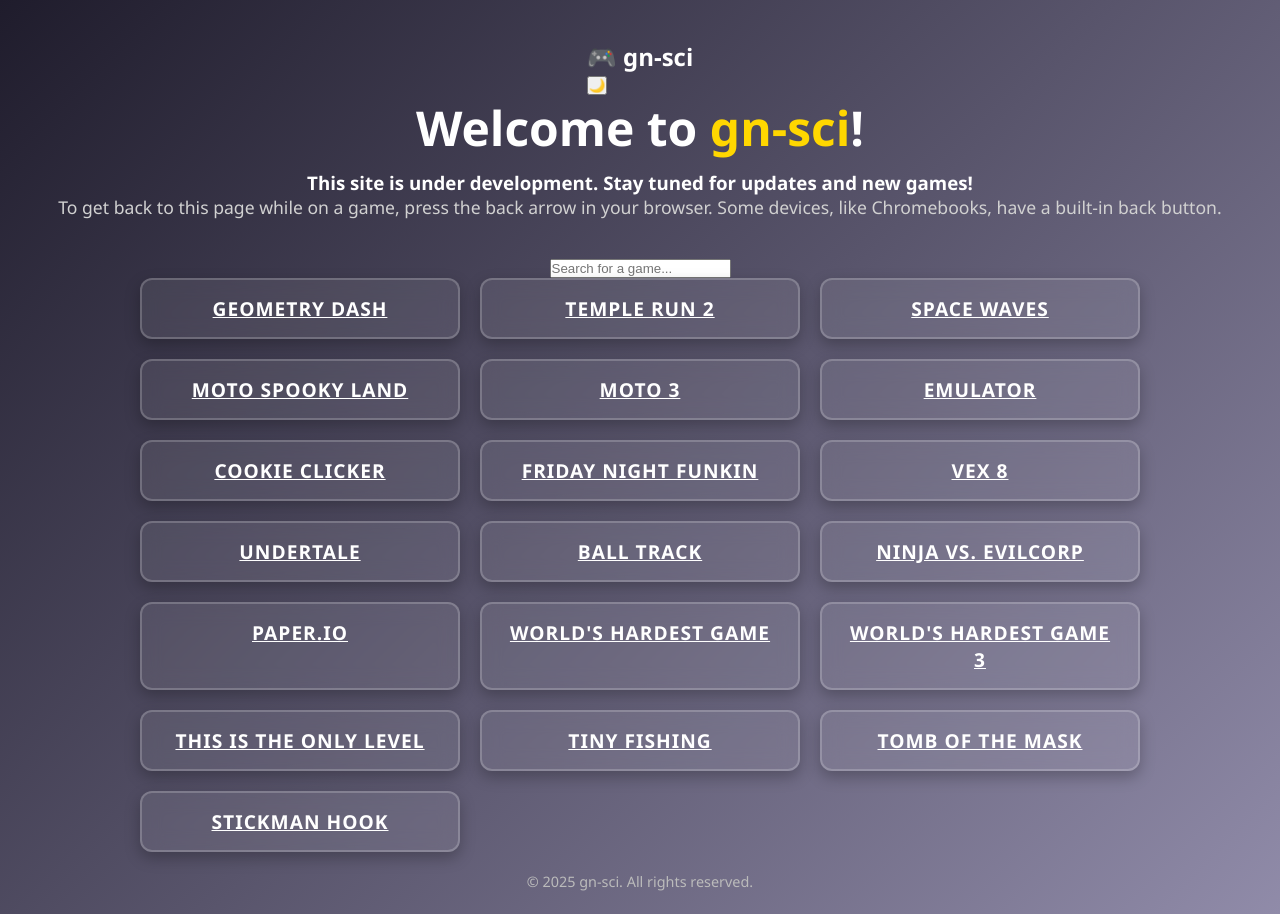
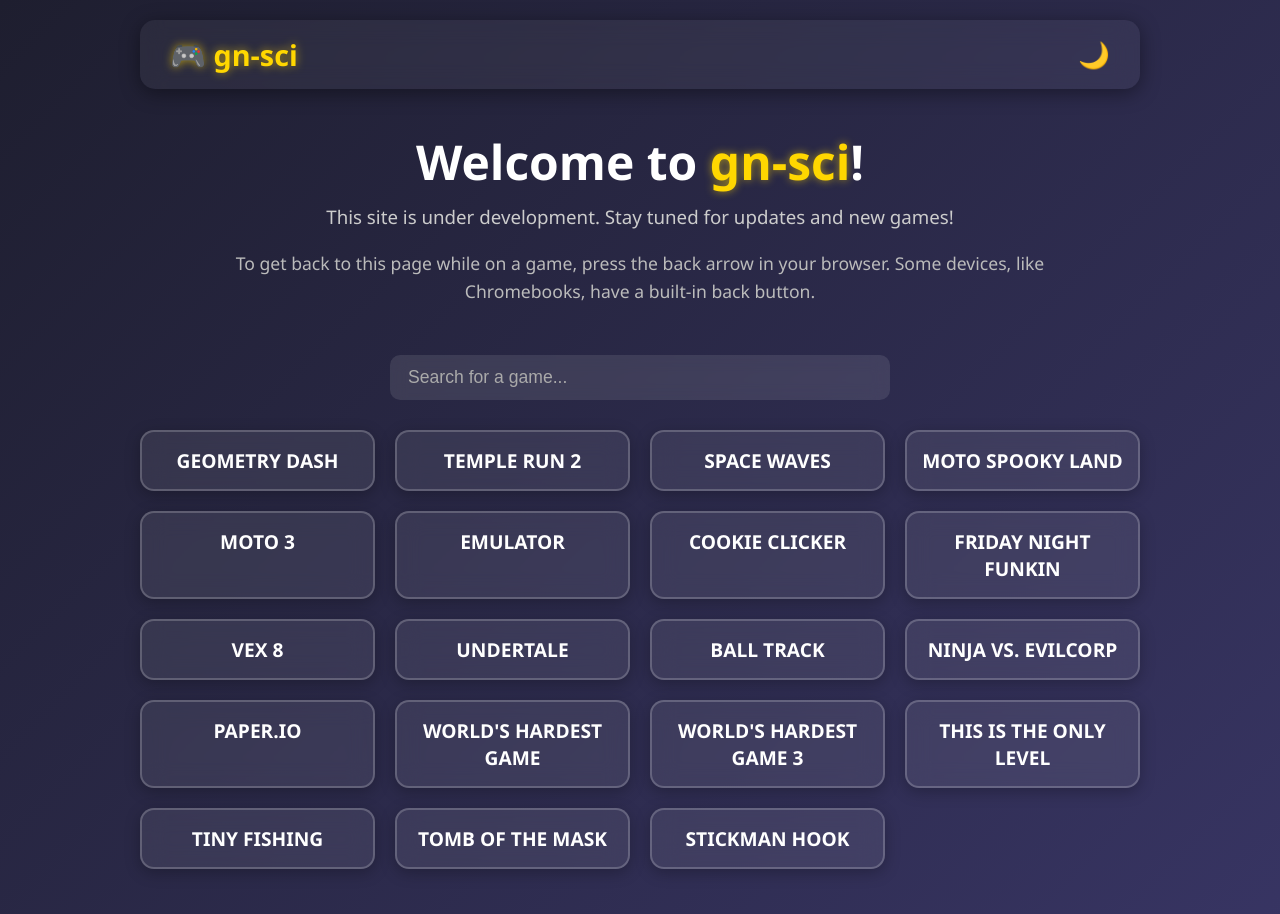
Before and after one commit to jonnyschoen/gn-math, a plain HTML site: page index.html in a window 1280 px wide. Shown: the top 914 px of the page. Drawn offline with Linux system fonts and the light colour scheme; a script that the page names is missing.

Commit message:
Update style.css

```diff
--- a/style.css
+++ b/style.css
@@ -1,5 +1,5 @@
 /* -----------------------------
-   Global Reset & Base Styling
+   Global Styles
 ----------------------------- */
 * {
   margin: 0;
@@ -7,99 +7,173 @@
   box-sizing: border-box;
 }
 
-/* Base body styles (edit background, font, spacing here) */
 body {
   font-family: 'Segoe UI', Tahoma, Geneva, Verdana, sans-serif;
-  background: linear-gradient(135deg, #1f1c2c, #928dab); /* Gradient background */
+  background: linear-gradient(135deg, #1e1e2f, #383564);
   color: #ffffff;
   min-height: 100vh;
   display: flex;
   flex-direction: column;
   align-items: center;
-  padding: 40px 20px;
+  padding: 20px;
+  transition: background 0.3s, color 0.3s;
+}
+
+body.light {
+  background: linear-gradient(135deg, #f4f4f9, #dcdcff);
+  color: #222;
 }
 
 /* -----------------------------
-   Header Styling
+   Navbar
+----------------------------- */
+.navbar {
+  width: 100%;
+  max-width: 1000px;
+  display: flex;
+  justify-content: space-between;
+  align-items: center;
+  padding: 15px 30px;
+  background: rgba(255, 255, 255, 0.05);
+  backdrop-filter: blur(12px);
+  border-radius: 15px;
+  margin-bottom: 40px;
+  box-shadow: 0 4px 20px rgba(0, 0, 0, 0.4);
+}
+
+.logo {
+  font-size: 1.8rem;
+  font-weight: bold;
+  color: #ffd700;
+  text-shadow: 0 0 10px rgba(255, 215, 0, 0.6);
+}
+
+/* -----------------------------
+   Theme Toggle
+----------------------------- */
+.theme-toggle {
+  background: none;
+  border: none;
+  font-size: 1.6rem;
+  cursor: pointer;
+  color: #fff;
+  transition: transform 0.2s;
+}
+.theme-toggle:hover {
+  transform: scale(1.2);
+}
+body.light .theme-toggle {
+  color: #222;
+}
+
+/* -----------------------------
+   Header
 ----------------------------- */
 header {
   text-align: center;
-  margin-bottom: 40px;
+  max-width: 900px;
+  margin-bottom: 30px;
 }
 
-/* Main title */
 header h1 {
-  font-size: 3em;
+  font-size: 3rem;
   margin-bottom: 10px;
-  color: #ffffff;
 }
 
-/* Subtitle */
-header p {
-  font-size: 1.1em;
-  color: #d1d1d1;
+header h3 {
+  font-weight: normal;
+  color: #cccccc;
+  margin-bottom: 20px;
 }
 
-/* Highlighted word in title (you can change color here) */
+.note {
+  font-size: 1.1rem;
+  color: #bbbbbb;
+  line-height: 1.6;
+}
+
 .highlight {
   color: #ffd700;
+  text-shadow: 0 0 8px rgba(255, 215, 0, 0.6);
 }
 
 /* -----------------------------
-   Game List Section
+   Search Bar
 ----------------------------- */
+.search-bar {
+  width: 100%;
+  max-width: 500px;
+  padding: 12px 18px;
+  border-radius: 10px;
+  border: none;
+  outline: none;
+  margin: 20px auto 30px;
+  display: block;
+  font-size: 1.1em;
+  background: rgba(255, 255, 255, 0.1);
+  color: #fff;
+  backdrop-filter: blur(8px);
+  transition: 0.3s;
+}
+.search-bar::placeholder {
+  color: #aaa;
+}
+.search-bar:focus {
+  background: rgba(255, 255, 255, 0.15);
+  box-shadow: 0 0 10px rgba(255, 215, 0, 0.5);
+}
+body.light .search-bar {
+  background: rgba(0, 0, 0, 0.05);
+  color: #222;
+}
 
-/* Layout for all the game buttons */
+/* -----------------------------
+   Game List
+----------------------------- */
 .game-list {
   display: grid;
-  grid-template-columns: repeat(auto-fit, minmax(250px, 1fr)); /* Responsive grid */
+  grid-template-columns: repeat(auto-fit, minmax(230px, 1fr));
   gap: 20px;
   width: 100%;
   max-width: 1000px;
 }
 
-/* -----------------------------
-   Game Button Styling
------------------------------ */
-
-/* Style for game links as buttons */
 .game-link {
-  display: inline-block;
-  background: rgba(255, 255, 255, 0.08); /* Transparent glass effect */
-  border: 2px solid rgba(255, 255, 255, 0.2); /* Light border */
-  padding: 15px 25px;
-  border-radius: 12px;
+  display: block;
+  background: rgba(255, 255, 255, 0.08);
+  border: 2px solid rgba(255, 255, 255, 0.2);
+  padding: 15px;
+  border-radius: 14px;
   font-size: 1.2em;
   font-weight: bold;
   text-transform: uppercase;
-  letter-spacing: 1px;
   color: #ffffff;
   text-align: center;
-  backdrop-filter: blur(10px); /* Glassmorphism */
+  text-decoration: none;
+  backdrop-filter: blur(12px);
   transition: all 0.3s ease;
-  box-shadow: 0 6px 15px rgba(0, 0, 0, 0.25);
-  cursor: pointer;
+  box-shadow: 0 4px 15px rgba(0, 0, 0, 0.25);
 }
-
-/* Hover effect for buttons */
 .game-link:hover {
-  background-color: rgba(255, 255, 255, 0.2);
-  transform: translateY(-3px);
-  box-shadow: 0 10px 25px rgba(0, 0, 0, 0.4);
+  background: rgba(255, 215, 0, 0.15);
+  transform: translateY(-5px) scale(1.03);
+  box-shadow: 0 8px 25px rgba(255, 215, 0, 0.4);
+  border-color: rgba(255, 215, 0, 0.4);
 }
-
-/* Optional: Click animation (button press feel) */
-.game-link:active {
-  transform: scale(0.96);
-  box-shadow: 0 4px 12px rgba(0, 0, 0, 0.3);
+body.light .game-link {
+  background: rgba(0, 0, 0, 0.05);
+  color: #000;
 }
 
 /* -----------------------------
-   Footer Styling
+   Footer
 ----------------------------- */
 footer {
-  margin-top: auto;
-  padding: 20px;
+  width: 100%;
+  max-width: 1000px;
+  margin-top: 50px;
+  padding-top: 20px;
+  border-top: 1px solid rgba(255, 255, 255, 0.15);
   text-align: center;
   font-size: 0.9em;
   color: #bbbbbb;
```
